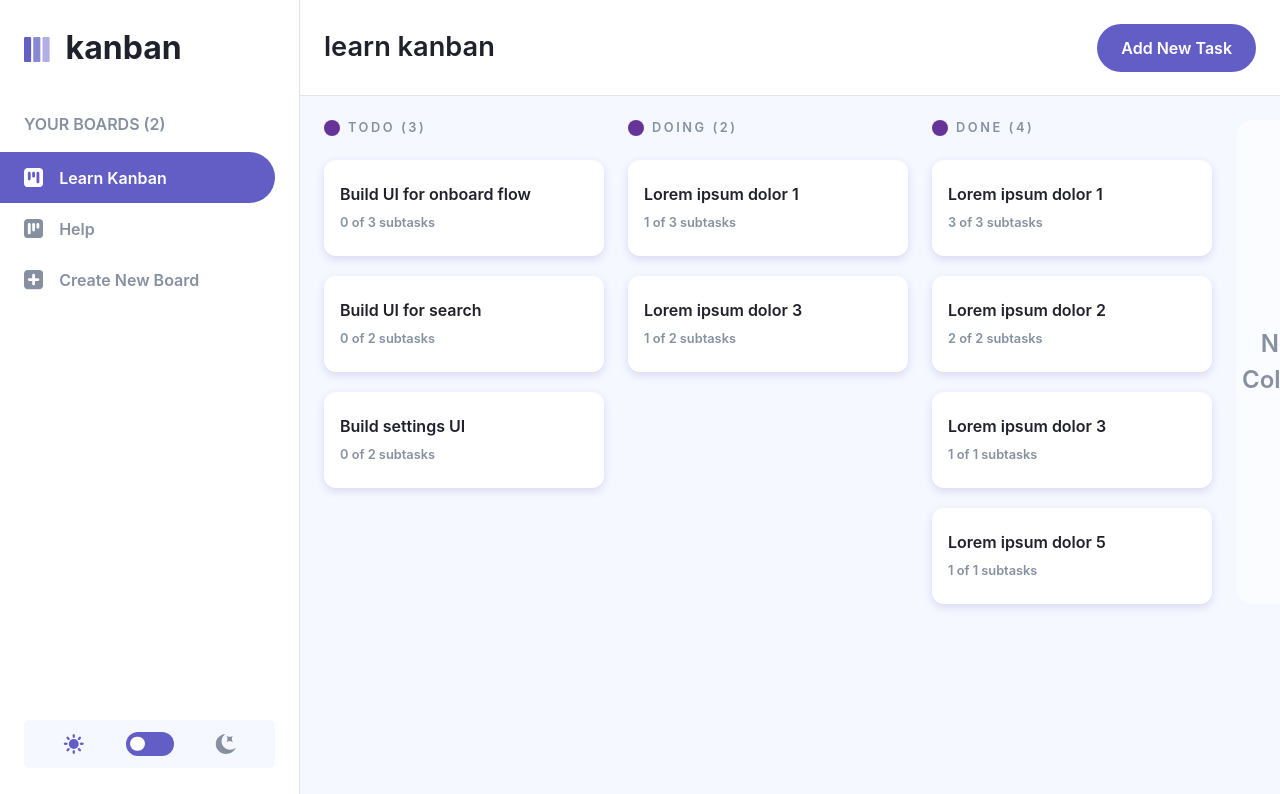
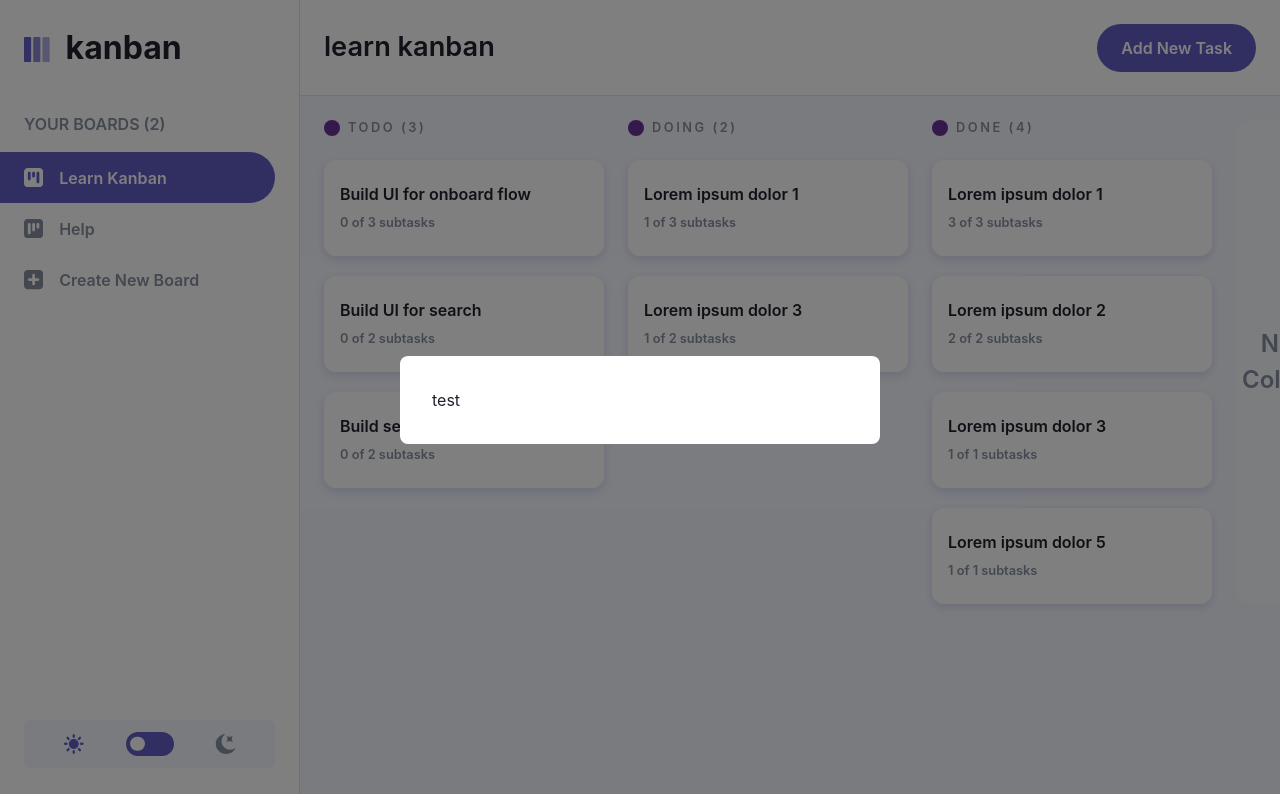
Before and after one commit to profpopoff/kanban, a Vue app: page / in a window 1280 px wide. Both pictures are taken after a click on the button "Create New Board". Shown: the top 794 px of the page. Built offline with nearby package versions, Linux system fonts and the light colour scheme.

Commit message:
Create custom Modal component

```diff
--- a/src/components/layout/Sidebar/BoardList.vue
+++ b/src/components/layout/Sidebar/BoardList.vue
@@ -1,12 +1,17 @@
 <script setup lang="ts">
-import { ref } from 'vue'
 import BoardIcon from '../../icons/BoardIcon.vue'
 import AddBoardIcon from '../../icons/AddBoardIcon.vue'
 import { useBoardsStore } from '../../../stores/boards'
 import { storeToRefs } from 'pinia'
+import CreateBoard from './CreateBoard.vue'
+import { ref } from 'vue'
+import Modal from '../../ui/Modal.vue'
 
 const store = useBoardsStore()
 const { boards, currentBoardId } = storeToRefs(store)
+
+const createBoardActive = ref(false)
+const toggleCreateBoardModal = () => createBoardActive.value = !createBoardActive.value
 </script>
 
 <template>
@@ -23,10 +28,13 @@ const { boards, currentBoardId } = storeToRefs(store)
             </li>
          </ul>
       </nav>
-      <button class="board-button new-board">
+      <button class="board-button new-board" @click="toggleCreateBoardModal">
          <AddBoardIcon class="icon" />
          <span>create new board</span>
       </button>
+      <Modal v-model:isActive="createBoardActive">
+         <CreateBoard />
+      </Modal>
    </div>
 </template>
 
--- /dev/null
+++ b/src/components/layout/Sidebar/CreateBoard.vue
@@ -0,0 +1,9 @@
+<script setup lang="ts">
+
+</script>
+
+<template>
+   <div>test</div>
+</template>
+
+<style scoped lang="scss"></style>
--- /dev/null
+++ b/src/components/ui/Modal.vue
@@ -0,0 +1,72 @@
+<script setup lang="ts">
+import { ref } from 'vue'
+import { onClickOutside } from '@vueuse/core'
+
+defineProps({
+   isActive: {
+      type: Boolean,
+      required: true,
+   }
+})
+const emit = defineEmits(['update:isActive'])
+
+const content = ref(null)
+onClickOutside(content, () => emit('update:isActive', false))
+</script>
+
+<template>
+   <transition name="outer-modal">
+      <div class="modal" v-show="isActive">
+         <transition name="inner-modal">
+            <div class="content" v-show="isActive" ref="content">
+               <slot />
+            </div>
+         </transition>
+      </div>
+   </transition>
+</template>
+
+<style scoped lang="scss">
+.outer-modal-enter-active,
+.outer-modal-leave-active {
+   transition: opacity 0.3s cubic-bezier(0.52, 0.02, 0.19, 1.02);
+}
+
+.outer-modal-enter-from,
+.outer-modal-leave-to {
+   opacity: 0;
+}
+
+.inner-modal-enter-active {
+   transition: all 0.3s cubic-bezier(0.52, 0.02, 0.19, 1.02) 0.15s;
+}
+
+.inner-modal-leave-active {
+   transition: all 0.3s cubic-bezier(0.52, 0.02, 0.19, 1.02);
+}
+
+.inner-modal-enter-from {
+   opacity: 0;
+   transform: scale(0.8);
+}
+
+.inner-modal-leave-to {
+   transform: scale(0.8);
+}
+
+.modal {
+   position: fixed;
+   inset: 0;
+   z-index: 100;
+   display: grid;
+   place-items: center;
+   background-color: hsla(0 0% 0% / 0.5);
+
+   .content {
+      width: 30rem;
+      padding: 2rem 2rem;
+      background-color: hsl(var(--element-color));
+      border-radius: .5rem;
+   }
+}
+</style>
```
